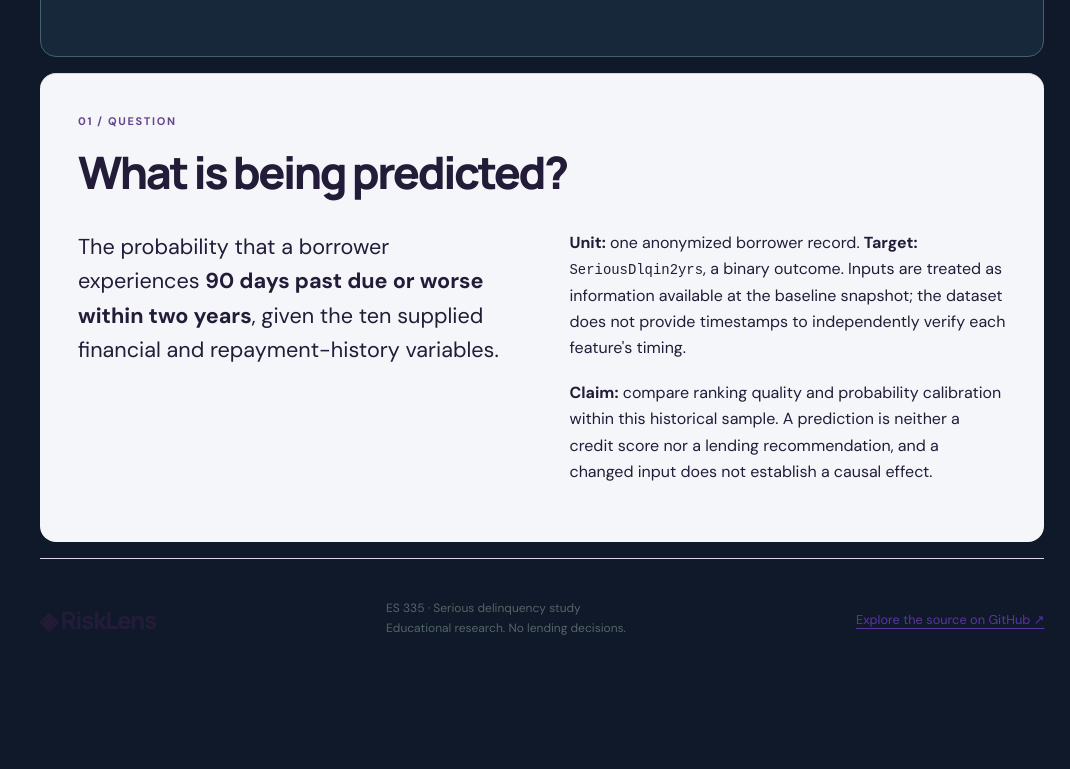
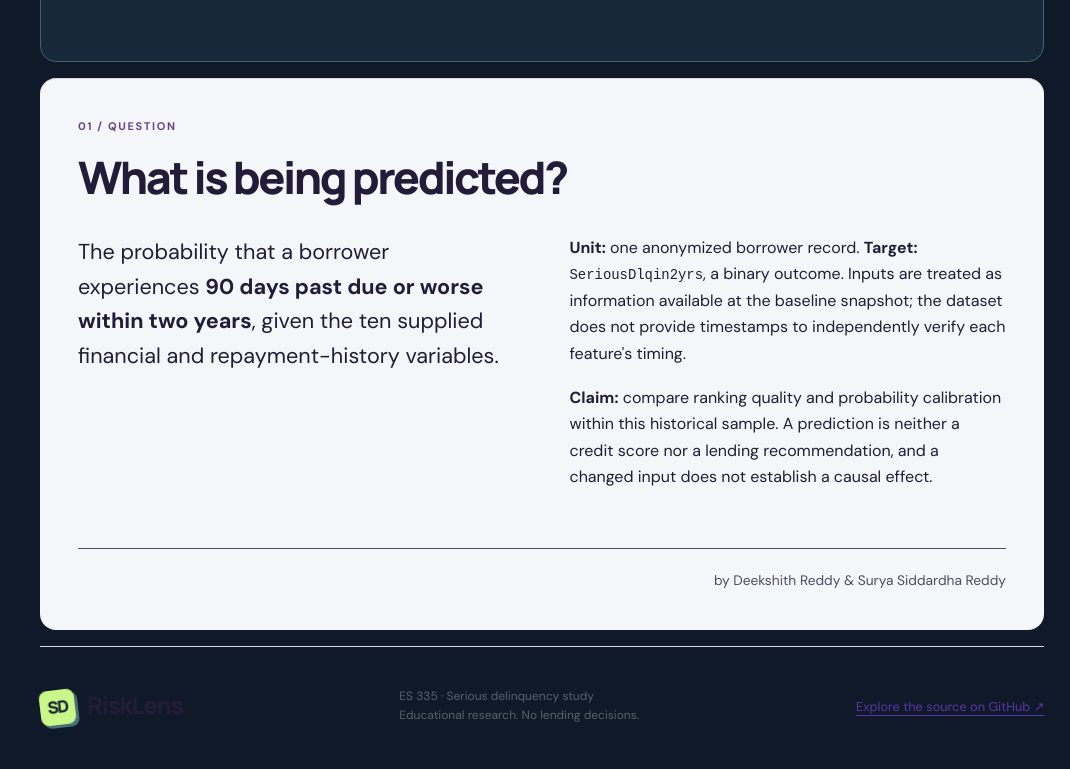
Before and after one commit to siddu834/RiskLens, a plain HTML site: page website/index.html in a window 1280 px wide. Shown: the part 682-1451 px from the top of the page, without its empty margins (210-1280 px from the left). Drawn offline with Linux system fonts and the light colour scheme; files whose address does not match are found by name.

Commit message:
Add SD monogram and view credits
Original Git author: Codex <codex@users.noreply.github.com>
AI assistance is disclosed in the project README.

```diff
--- a/website/index.html
+++ b/website/index.html
@@ -2,7 +2,7 @@
 <html lang="en"><head><meta charset="utf-8"><meta name="viewport" content="width=device-width,initial-scale=1">
 <title>RiskLens — The detection window</title><meta name="description" content="An interactive ES335 study of serious delinquency: try a calibrated model, explore threshold tradeoffs and inspect the evidence."><link rel="icon" href="favicon.svg" type="image/svg+xml"><link rel="stylesheet" href="styles.css"><link rel="stylesheet" href="studio.css"><script defer src="studio.js"></script></head>
 <body><a class="skip" href="#main">Skip to content</a>
-<header class="topbar"><a class="brand" href="#">◈ RiskLens<span>ES 335 · Machine Learning</span></a><nav aria-label="Main navigation"><a href="#lab">Prediction lab</a><a href="#results">Evidence</a><a href="#thresholds">Tradeoffs</a><a href="#reproduce">Reproduce</a><a class="repo" href="https://github.com/siddu834/RiskLens">GitHub ↗</a></nav></header>
+<header class="topbar"><a class="brand" href="#overview"><b class="brand-mark" aria-hidden="true">SD</b> RiskLens<span>ES 335 · Machine Learning</span></a><nav aria-label="Main navigation"><a href="#lab">Prediction lab</a><a href="#results">Evidence</a><a href="#thresholds">Tradeoffs</a><a href="#reproduce">Reproduce</a><a class="repo" href="https://github.com/siddu834/RiskLens">GitHub ↗</a></nav></header>
 <main id="main"><section class="hero studio"><div><p class="eyebrow">RiskLens / Credit risk research</p><h1>Who slips<br><em>through?</em></h1><p class="lead">Can repayment history reveal who will face serious delinquency within two years?</p><div class="actions"><a class="button" href="#lab">Test a borrower profile ↗</a><a class="text-link" href="#results">Compare models →</a></div></div>
 <aside class="scope"><h2>The detection window</h2><p>Each dot represents 1% of borrowers who later experienced serious delinquency in development data.</p><div id="dotField" aria-hidden="true"></div><label for="scopeCut">Flagging threshold <output id="cutValue">0.23</output></label><input id="scopeCut" type="range" min="0" max="100" value="23" disabled><p id="scopeResult" aria-live="polite">Loading development predictions…</p><a href="#thresholds">Explore false alarms and costs →</a></aside></section>
 <section id="question" class="section"><div class="section-head"><span class="index">01 / QUESTION</span><h2>What is being predicted?</h2></div><div class="two-col"><p class="large">The probability that a borrower experiences <strong>90 days past due or worse within two years</strong>, given the ten supplied financial and repayment-history variables.</p><div><p><strong>Unit:</strong> one anonymized borrower record. <strong>Target:</strong> <code>SeriousDlqin2yrs</code>, a binary outcome. Inputs are treated as information available at the baseline snapshot; the dataset does not provide timestamps to independently verify each feature's timing.</p><p><strong>Claim:</strong> compare ranking quality and probability calibration within this historical sample. A prediction is neither a credit score nor a lending recommendation, and a changed input does not establish a causal effect.</p></div></div></section>
--- a/website/studio.css
+++ b/website/studio.css
@@ -22,6 +22,8 @@
 body { background:#101929; }
 .topbar { position:relative; background:#101929; border-bottom:1px solid #344459; }
 .topbar .brand,.topbar nav a,.topbar .brand span { color:#e8edf6; }
+.brand-mark { display:inline-grid; place-items:center; width:2.1em; height:2.1em; margin-right:.5em; border-radius:.48em; background:#c9f789; color:#142333; font:800 .7em/1 Manrope,system-ui,sans-serif; letter-spacing:-.08em; transform:rotate(-7deg); vertical-align:middle; box-shadow:3px 3px 0 #477278; }
+.view-credit { margin:2.5rem 0 0; padding-top:1.2rem; border-top:1px solid currentColor; font-size:.86rem; opacity:.78; text-align:right; }
 main { display:grid; grid-template-columns:13rem minmax(0,1fr); align-items:start; padding:1.4rem 2%; gap:1rem; }
 .workspace-nav { grid-column:1; grid-row:1 / span 16; position:sticky; top:1rem; flex-direction:column; }
 main > section,main > footer { grid-column:2; min-width:0; }
--- a/website/studio.js
+++ b/website/studio.js
@@ -43,6 +43,15 @@ const links = rooms.map(([id, label]) => {
 });
 document.querySelector('.studio').id = 'overview';
 document.querySelector('main').prepend(navigation);
+const credit = 'by Deekshith Reddy & Surya Siddardha Reddy';
+for (const [, , selectors] of rooms) {
+  const finalSection = document.querySelector(selectors[selectors.length - 1]);
+  const line = document.createElement('p');
+  line.className = 'view-credit';
+  line.textContent = credit;
+  finalSection.append(line);
+}
+document.querySelector('footer .brand').innerHTML = '<b class="brand-mark" aria-hidden="true">SD</b> RiskLens';
 function openRoom() {
   const target = document.getElementById(location.hash.slice(1));
   const active = rooms.findIndex(([, , selectors]) =>
```
Also changed, not shown: website/favicon.svg.
